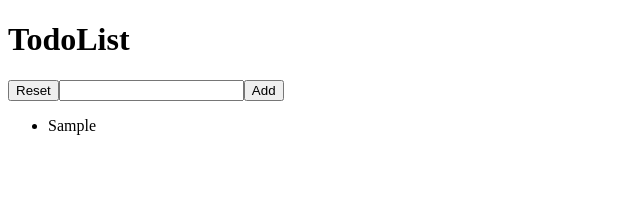
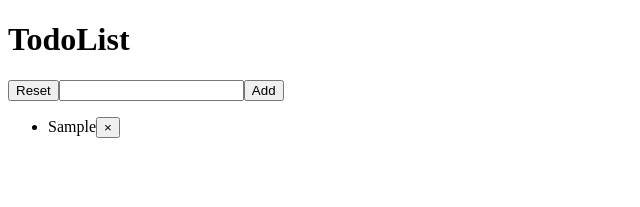
Before and after one commit to Antoniolabbate/COURSE-REACT, a React (Create React App) app in the folder exercise-1/: page / in a window 1280 px wide. Both pictures are taken after typing "Sample" into the empty fields and a click on the button "Add". Shown: the top 207 px of the page, without its empty margins (0-640 px from the left). Built offline with nearby package versions, Linux system fonts and the light colour scheme.

Commit message:
exercise 28

```diff
--- a/exercise-1/src/TodoList.jsx
+++ b/exercise-1/src/TodoList.jsx
@@ -19,6 +19,11 @@ function TodoList() {
   const handleInputChange = (event) => {
     setInput(event.target.value);
   };
+  const deleteButton = (id) => {
+    const newList = list.filter((todo) => todo.id !== id);
+    setList(newList)
+
+  }
 
   return (
     <div>
@@ -29,7 +34,9 @@ function TodoList() {
       <ul>
         {list.map((todo) => (
           <li key={todo.id}>
-            {todo.todo}</li>
+            {todo.todo}
+            <button onClick={() => deleteButton(todo.id)}>&times;</button>
+            </li>
         ))}
       </ul>
     </div>
```
